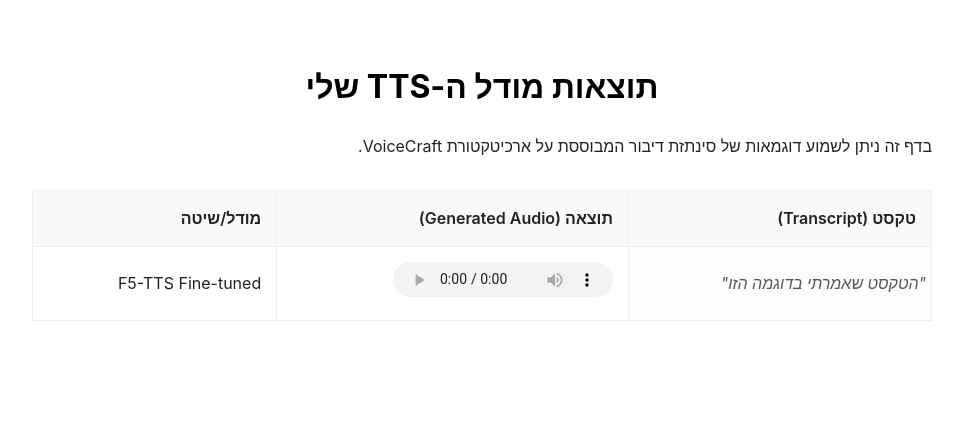
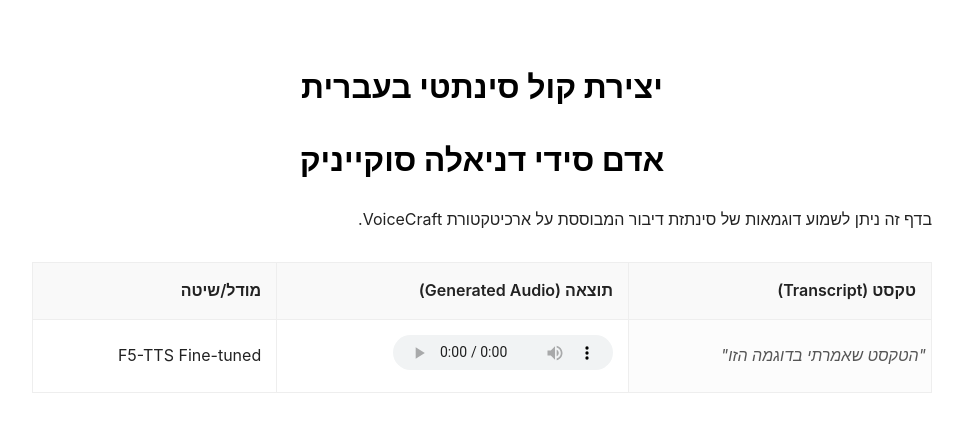
Before and after one commit to daniellasolo7/VoiceCraft_hebrew_results, a plain HTML site: page index.html in a window 1280 px wide. Shown: the whole page, without its empty margins (158-1121 px from the left). Drawn offline with Linux system fonts and the light colour scheme.

Commit message:
Update index.html

```diff
--- a/index.html
+++ b/index.html
@@ -15,7 +15,8 @@
     </style>
 </head>
 <body>
-    <h1>תוצאות מודל ה-TTS שלי</h1>
+    <h1>יצירת קול סינתטי בעברית</h1>
+    <h1>אדם סידי דניאלה סוקייניק </h1>
     <p>בדף זה ניתן לשמוע דוגמאות של סינתזת דיבור המבוססת על ארכיטקטורת VoiceCraft.</p>
 
     <table>
```
